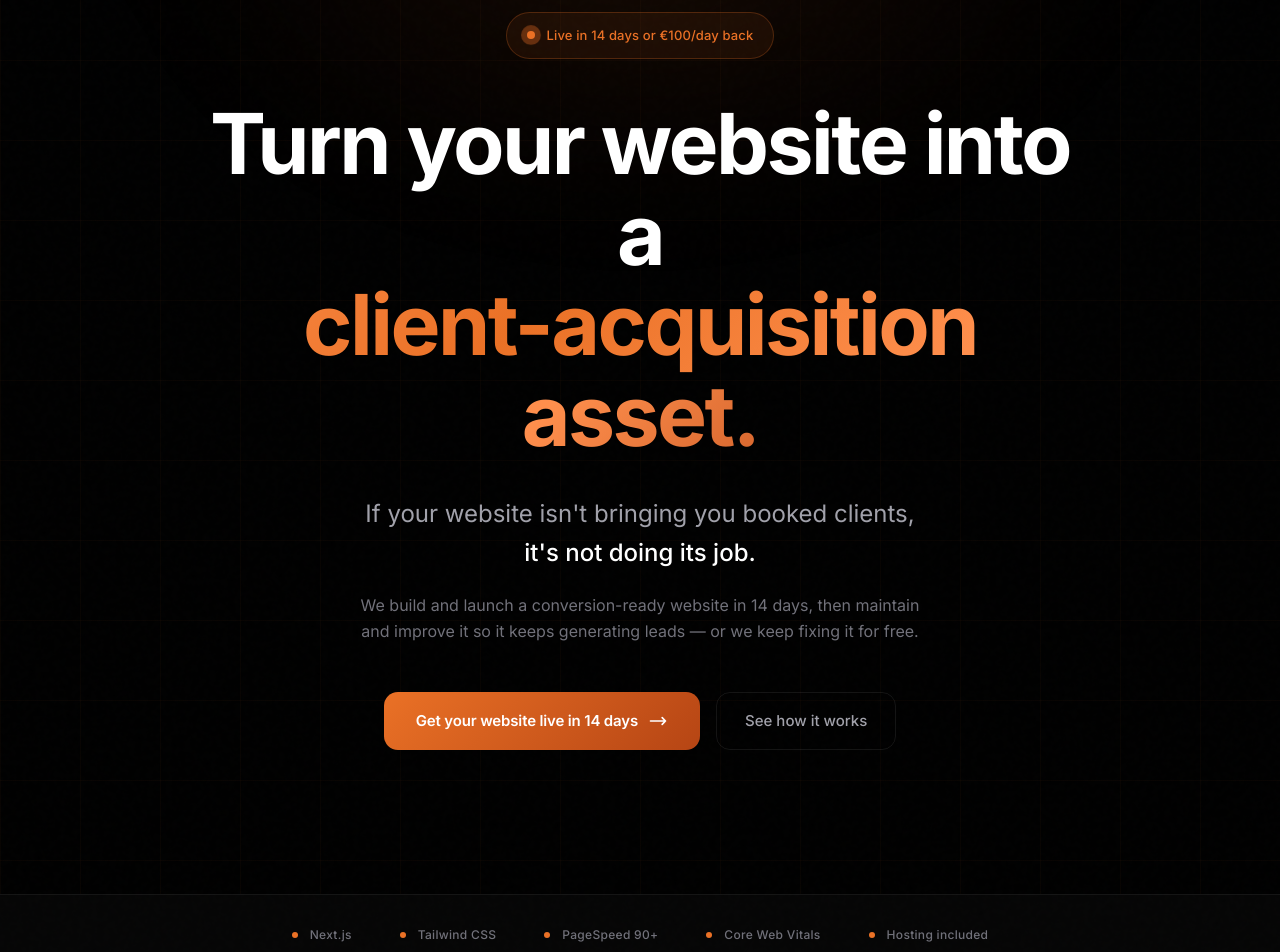
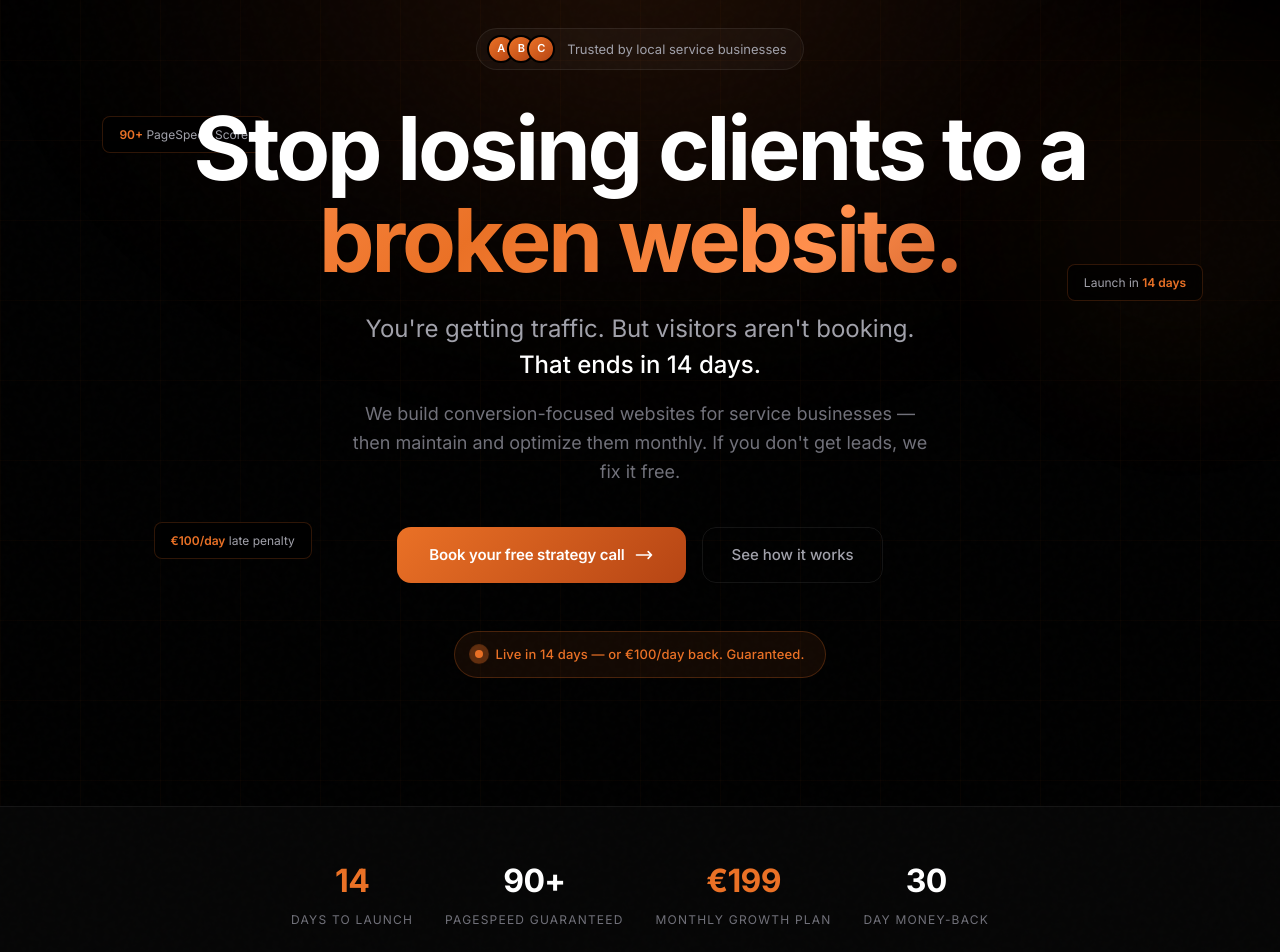
Before and after one commit to SwagMasterPro/landyourweb, a Next.js app: page / in a window 1280 px wide. Shown: the part 180-1132 px from the top of the page. Built offline with nearby package versions, Linux system fonts and the light colour scheme; a web font is replaced by a local one.

Commit message:
Hero overhaul: stronger copy, floating badges, stats strip, trust indicators, better visual hierarchy

```diff
--- a/app/globals.css
+++ b/app/globals.css
@@ -505,23 +505,152 @@ body {
   z-index: 0;
 }
 
-/* ===== HERO GLOW ===== */
+/* ===== HERO SECTION ===== */
 
 .hero-glow {
   position: absolute;
-  top: -200px;
+  top: -300px;
   left: 50%;
   transform: translateX(-50%);
-  width: 1000px;
+  width: 1400px;
+  height: 900px;
+  background: radial-gradient(
+    ellipse at center,
+    rgba(234, 113, 38, 0.15) 0%,
+    rgba(182, 69, 20, 0.08) 30%,
+    transparent 60%
+  );
+  pointer-events: none;
+  filter: blur(80px);
+}
+
+.hero-glow-secondary {
+  position: absolute;
+  top: 100px;
+  right: -200px;
+  width: 600px;
   height: 600px;
   background: radial-gradient(
-    ellipse at center,
-    rgba(234, 113, 38, 0.1) 0%,
-    rgba(182, 69, 20, 0.05) 40%,
-    transparent 70%
+    circle,
+    rgba(234, 113, 38, 0.08) 0%,
+    transparent 60%
   );
   pointer-events: none;
   filter: blur(60px);
+  animation: glow-pulse 4s ease-in-out infinite;
+}
+
+.hero-line {
+  position: absolute;
+  width: 1px;
+  height: 120px;
+  background: linear-gradient(to bottom, transparent, var(--color-orange), transparent);
+  opacity: 0.4;
+}
+
+.hero-floating-badge {
+  position: absolute;
+  padding: 8px 16px;
+  background: rgba(0, 0, 0, 0.6);
+  backdrop-filter: blur(10px);
+  border: 1px solid rgba(234, 113, 38, 0.2);
+  border-radius: 8px;
+  font-size: 12px;
+  color: var(--color-text-secondary);
+  pointer-events: none;
+  animation: float 6s ease-in-out infinite;
+}
+
+.hero-floating-badge span {
+  color: var(--color-orange);
+  font-weight: 600;
+}
+
+@keyframes float {
+  0%, 100% { transform: translateY(0); }
+  50% { transform: translateY(-12px); }
+}
+
+/* Hero headline styling */
+.hero-headline {
+  font-size: clamp(2.5rem, 8vw, 5.5rem);
+  font-weight: 700;
+  letter-spacing: -0.035em;
+  line-height: 1.05;
+}
+
+.hero-subline {
+  font-size: clamp(1.125rem, 2.5vw, 1.5rem);
+  color: var(--color-text-secondary);
+  line-height: 1.5;
+}
+
+/* Stats row */
+.stats-row {
+  display: flex;
+  flex-wrap: wrap;
+  justify-content: center;
+  gap: 32px;
+}
+
+.stat-item {
+  text-align: center;
+}
+
+.stat-value {
+  font-size: 2rem;
+  font-weight: 700;
+  letter-spacing: -0.02em;
+  color: white;
+  margin-bottom: 4px;
+}
+
+.stat-value.orange {
+  color: var(--color-orange);
+}
+
+.stat-label {
+  font-size: 0.75rem;
+  color: var(--color-text-tertiary);
+  text-transform: uppercase;
+  letter-spacing: 0.1em;
+}
+
+/* Quick proof */
+.quick-proof {
+  display: inline-flex;
+  align-items: center;
+  gap: 12px;
+  padding: 6px 16px 6px 6px;
+  background: rgba(255, 255, 255, 0.03);
+  border: 1px solid var(--color-border);
+  border-radius: 100px;
+  font-size: 13px;
+  color: var(--color-text-secondary);
+}
+
+.quick-proof-avatars {
+  display: flex;
+  margin-left: 4px;
+}
+
+.quick-proof-avatar {
+  width: 28px;
+  height: 28px;
+  border-radius: 50%;
+  border: 2px solid var(--color-bg);
+  margin-left: -8px;
+  background: linear-gradient(135deg, var(--color-orange), var(--color-orange-dark));
+  display: flex;
+  align-items: center;
+  justify-content: center;
+  font-size: 11px;
+  font-weight: 600;
+  color: white;
+}
+
+.quick-proof-avatar:first-child {
+  margin-left: 0;
 }
 
 /* ===== CTA SECTION ===== */
--- a/app/page.tsx
+++ b/app/page.tsx
@@ -54,81 +54,110 @@ export default function Home() {
         </nav>
 
         {/* Hero Section */}
-        <section className="relative pt-36 pb-24 px-6 md:pt-48 md:pb-36 overflow-hidden">
+        <section className="relative pt-32 pb-20 px-6 md:pt-44 md:pb-28 lg:pt-52 lg:pb-32 overflow-hidden min-h-[90vh] flex items-center">
           {/* Background effects */}
           <div className="hero-glow"></div>
+          <div className="hero-glow-secondary"></div>
           <div className="absolute inset-0 bg-grid-premium"></div>
-          <div className="absolute top-0 left-0 right-0 h-[600px] bg-gradient-radial"></div>
 
-          <div className="max-w-4xl mx-auto text-center relative z-10">
-            {/* Badge */}
-            <div className="flex justify-center mb-10 animate-fade-in">
-              <div className="badge-premium">
-                <span className="pulse-dot"></span>
-                <span>Live in 14 days or €100/day back</span>
+          {/* Floating elements - desktop only */}
+          <div className="hidden lg:block hero-floating-badge top-[30%] left-[8%]" style={{ animationDelay: '0s' }}>
+            <span>90+</span> PageSpeed Score
+          </div>
+          <div className="hidden lg:block hero-floating-badge top-[45%] right-[6%]" style={{ animationDelay: '2s' }}>
+            Launch in <span>14 days</span>
+          </div>
+          <div className="hidden lg:block hero-floating-badge bottom-[25%] left-[12%]" style={{ animationDelay: '4s' }}>
+            <span>€100/day</span> late penalty
+          </div>
+
+          <div className="max-w-5xl mx-auto text-center relative z-10">
+            {/* Trust indicator */}
+            <div className="flex justify-center mb-8 animate-fade-in">
+              <div className="quick-proof">
+                <div className="quick-proof-avatars">
+                  <div className="quick-proof-avatar">A</div>
+                  <div className="quick-proof-avatar">B</div>
+                  <div className="quick-proof-avatar">C</div>
+                </div>
+                <span>Trusted by local service businesses</span>
               </div>
             </div>
 
-            {/* Headline */}
-            <h1 className="text-[2.75rem] sm:text-[3.5rem] md:text-[4.5rem] lg:text-[5.25rem] font-bold tracking-display leading-[1.08] mb-8 animate-fade-in-up delay-100">
-              Turn your website into a
+            {/* Headline - punchier, more direct */}
+            <h1 className="hero-headline mb-6 animate-fade-in-up delay-100">
+              Stop losing clients to a
               <br />
-              <span className="gradient-text-animated">client-acquisition asset.</span>
+              <span className="gradient-text-animated">broken website.</span>
             </h1>
 
-            {/* Subheadline */}
-            <p className="text-xl md:text-2xl text-[#A1A1AA] leading-relaxed mb-5 max-w-2xl mx-auto animate-fade-in-up delay-200">
-              If your website isn&apos;t bringing you booked clients,
+            {/* Subheadline - clearer value prop */}
+            <p className="hero-subline mb-4 max-w-2xl mx-auto animate-fade-in-up delay-200">
+              You&apos;re getting traffic. But visitors aren&apos;t booking.
               <br className="hidden sm:block" />
-              <span className="text-white font-medium">it&apos;s not doing its job.</span>
+              <span className="text-white font-medium">That ends in 14 days.</span>
             </p>
 
-            <p className="text-[#71717A] leading-relaxed mb-12 max-w-xl mx-auto animate-fade-in-up delay-300">
-              We build and launch a conversion-ready website in 14 days, then maintain and improve it so it keeps generating leads — or we keep fixing it for free.
+            <p className="text-[#71717A] text-base md:text-lg leading-relaxed mb-10 max-w-xl mx-auto animate-fade-in-up delay-300">
+              We build conversion-focused websites for service businesses — then maintain and optimize them monthly. If you don&apos;t get leads, we fix it free.
             </p>
 
-            {/* CTA */}
-            <div className="flex flex-col sm:flex-row gap-4 justify-center animate-fade-in-up delay-400">
-              <a href="#book" className="btn-premium group">
-                <span>Get your website live in 14 days</span>
+            {/* CTA Row */}
+            <div className="flex flex-col sm:flex-row gap-4 justify-center mb-12 animate-fade-in-up delay-400">
+              <a href="#book" className="btn-premium group text-base py-4 px-8">
+                <span>Book your free strategy call</span>
                 <svg className="w-5 h-5 transition-transform duration-300 group-hover:translate-x-1" fill="none" viewBox="0 0 24 24" stroke="currentColor">
                   <path strokeLinecap="round" strokeLinejoin="round" strokeWidth={2} d="M17 8l4 4m0 0l-4 4m4-4H3" />
                 </svg>
               </a>
-              <a href="#how" className="btn-ghost">
+              <a href="#how" className="btn-ghost text-base py-4 px-8">
                 See how it works
               </a>
+            </div>
+
+            {/* Guarantee badge */}
+            <div className="flex justify-center animate-fade-in-up delay-500">
+              <div className="badge-premium">
+                <span className="pulse-dot"></span>
+                <span>Live in 14 days — or €100/day back. Guaranteed.</span>
+              </div>
             </div>
           </div>
         </section>
 
-        {/* Tech Strip */}
-        <section className="py-8 px-6 border-y border-white/[0.06] bg-white/[0.02]">
-          <div className="max-w-6xl mx-auto">
-            <div className="flex flex-wrap items-center justify-center gap-x-12 gap-y-4 text-sm text-[#71717A]">
-              {['Next.js', 'Tailwind CSS', 'PageSpeed 90+', 'Core Web Vitals', 'Hosting included'].map((item, i) => (
-                <div
-                  key={item}
-                  className="flex items-center gap-3 animate-fade-in"
-                  style={{ animationDelay: `${600 + i * 100}ms` }}
-                >
-                  <span className="w-1.5 h-1.5 bg-[#ea7126] rounded-full"></span>
-                  <span className="font-medium text-xs tracking-wide">{item}</span>
-                </div>
-              ))}
+        {/* Stats Strip */}
+        <section className="py-12 px-6 border-y border-white/[0.06] bg-white/[0.02]">
+          <div className="max-w-4xl mx-auto">
+            <div className="stats-row">
+              <div className="stat-item animate-fade-in" style={{ animationDelay: '600ms' }}>
+                <div className="stat-value orange">14</div>
+                <div className="stat-label">Days to launch</div>
+              </div>
+              <div className="stat-item animate-fade-in" style={{ animationDelay: '700ms' }}>
+                <div className="stat-value">90+</div>
+                <div className="stat-label">PageSpeed guaranteed</div>
+              </div>
+              <div className="stat-item animate-fade-in" style={{ animationDelay: '800ms' }}>
+                <div className="stat-value orange">€199</div>
+                <div className="stat-label">Monthly growth plan</div>
+              </div>
+              <div className="stat-item animate-fade-in" style={{ animationDelay: '900ms' }}>
+                <div className="stat-value">30</div>
+                <div className="stat-label">Day money-back</div>
+              </div>
             </div>
           </div>
         </section>
 
         {/* Social Proof */}
-        <section className="py-20 px-6">
-          <div className="max-w-2xl mx-auto text-center scroll-reveal">
+        <section className="py-16 px-6">
+          <div className="max-w-3xl mx-auto text-center scroll-reveal">
+            <p className="text-lg md:text-xl text-[#71717A] leading-relaxed mb-2">
+              &ldquo;We stopped guessing and started converting.&rdquo;
+            </p>
             <p className="text-lg md:text-xl text-[#A1A1AA] leading-relaxed">
-              Built using proven conversion structures we&apos;ve seen work across
-              <span className="text-white font-medium"> dozens of local service businesses.</span>
-            </p>
-            <p className="mt-4 text-[#ea7126] font-medium">
-              No trends. No fluff. Just what gets clients booked.
+              Built using conversion frameworks proven across
+              <span className="text-white font-medium"> clinics, gyms, and local service businesses.</span>
             </p>
           </div>
         </section>
```
